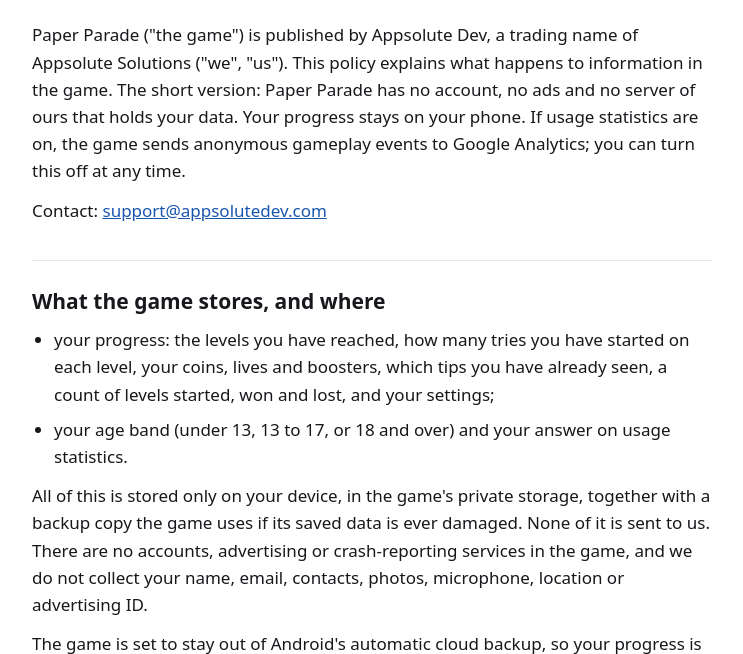
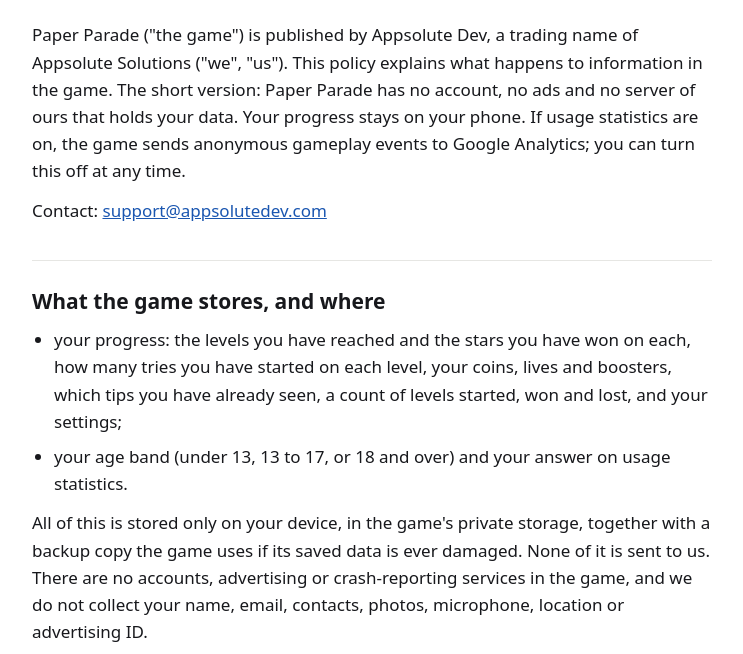
Before and after one commit to Appsolute-Solutions/homepage, a plain HTML site: page paperparade/privacy.html in a window 1280 px wide. Shown: the part 124-778 px from the top of the page, without its empty margins (268-1011 px from the left). Drawn offline with Linux system fonts and the light colour scheme.

Commit message:
Paper Parade privacy policy: progress now includes the stars won on each level

```diff
--- a/paperparade/privacy.html
+++ b/paperparade/privacy.html
@@ -30,7 +30,7 @@
       <p>Paper Parade ("the game") is published by Appsolute Dev, a trading name of Appsolute Solutions ("we", "us"). This policy explains what happens to information in the game. The short version: Paper Parade has no account, no ads and no server of ours that holds your data. Your progress stays on your phone. If usage statistics are on, the game sends anonymous gameplay events to Google Analytics; you can turn this off at any time.</p>
       <p>Contact: <a href="mailto:support@appsolutedev.com">support@appsolutedev.com</a></p>
       <h2>What the game stores, and where</h2>
-      <ul><li>your progress: the levels you have reached, how many tries you have started on each level, your coins, lives and boosters, which tips you have already seen, a count of levels started, won and lost, and your settings;</li><li>your age band (under 13, 13 to 17, or 18 and over) and your answer on usage statistics.</li></ul>
+      <ul><li>your progress: the levels you have reached and the stars you have won on each, how many tries you have started on each level, your coins, lives and boosters, which tips you have already seen, a count of levels started, won and lost, and your settings;</li><li>your age band (under 13, 13 to 17, or 18 and over) and your answer on usage statistics.</li></ul>
       <p>All of this is stored only on your device, in the game's private storage, together with a backup copy the game uses if its saved data is ever damaged. None of it is sent to us. There are no accounts, advertising or crash-reporting services in the game, and we do not collect your name, email, contacts, photos, microphone, location or advertising ID.</p>
       <p>The game is set to stay out of Android's automatic cloud backup, so your progress is not copied to your Google account. Because we never receive it, we cannot view or recover it for you.</p>
       <h2>Age screen</h2>
```
